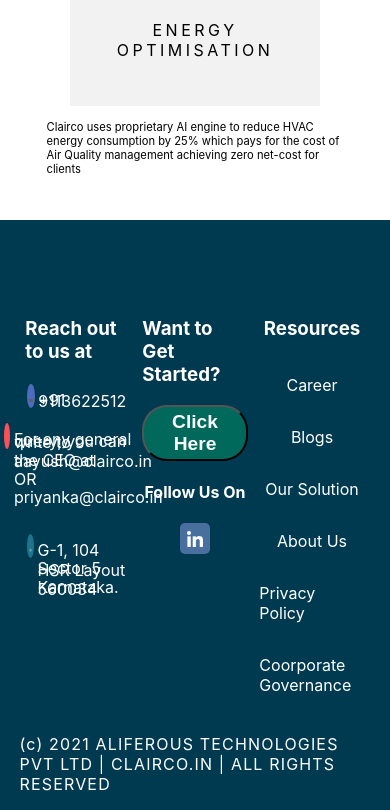
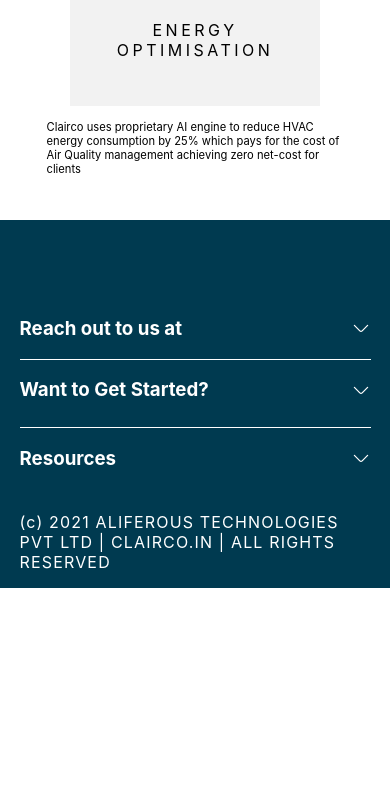
Before and after one commit to JulianToppo/clairReadjust, a React (Create React App) app: page / in a window 390 px wide. Shown: the part 2995-3805 px from the top of the page. After the commit the page ends 3583 px from the top, so only its background shows below. Built offline with nearby package versions, Linux system fonts and the light colour scheme; grey boxes are pictures that could not be loaded.

Commit message:
Dropdowns for mobile view

```diff
--- a/src/components/Footer/ContactUs.js
+++ b/src/components/Footer/ContactUs.js
@@ -1,16 +1,67 @@
-import React from "react";
+import React, { useState } from "react";
 import style from "./ContactUs.module.css";
 import { Link } from "react-router-dom";
+import { useIsMobile } from "../../utils/screenSizeContext";
 
 const ContactUs = () => {
+  const isMobile = useIsMobile();
   function handleClick() {
     window.scrollTo(0, 0);
   }
+
+  const [reactout, setreactout] = useState(false);
+  const onClickReachOut = (e) => {
+    e.preventDefault();
+    setreactout((reactout) => {
+      return !reactout;
+    });
+  };
+
+  const [getStarted, setgetStarted] = useState(false);
+  const onClickGetStarted = (e) => {
+    e.preventDefault();
+    setgetStarted((getStarted) => {
+      return !getStarted;
+    });
+  };
+
+  const [resources, setresources] = useState(false);
+  const onClickResources = (e) => {
+    e.preventDefault();
+    setresources((resources) => {
+      return !resources;
+    });
+  };
   return (
-    <div className={style.outerflex }>
+    <div className={style.outerflex}>
       <div className={style.contactinfo}>
         <div className={style.contact_sec1}>
+          <span className={style.dropdownfooter} onClick={onClickReachOut}>
             <h3>Reach out to us at</h3>
+            {isMobile ? (
+              <svg
+                width="20"
+                height="20"
+                viewBox="0 0 20 20"
+                fill="none"
+                xmlns="http://www.w3.org/2000/svg"
+              >
+                <path
+                  d="M3.4001 7.4248L8.83343 12.8581C9.4751 13.4998 10.5251 13.4998 11.1668 12.8581L16.6001 7.4248"
+                  stroke="white"
+                  stroke-width="1.25"
+                  stroke-miterlimit="10"
+                  stroke-linecap="round"
+                  stroke-linejoin="round"
+                />
+              </svg>
+            ) : (
+              <></>
+            )}
+          </span>
+
+          {isMobile ? (
+            reactout && (
               <ul className={style.info_sections}>
                 <li className={style.info}>
                   <div className={style.phonenum}>
@@ -27,7 +78,10 @@
 
                   <p>
                     For any general query, you can write to
-              <p>the CEO at ​aayush@clairco.in</p> OR <p>priyanka@clairco.in</p>
+                    <br />
+                    the CEO at ​aayush@clairco.in
+                    <br /> OR <br />
+                    priyanka@clairco.in
                   </p>
                 </li>
 
@@ -37,16 +91,96 @@
                   </div>
 
                   <p>
-              G-1, 104<p>Sector 5 HSR Layout</p>
-              <p>Karnataka. 560034</p>
+                    G-1, 104
+                    <br />
+                    Sector 5 HSR Layout
+                    <br />
+                    Karnataka. 560034
                   </p>
                 </li>
               </ul>
+            )
+          ) : (
+            <ul className={style.info_sections}>
+              <li className={style.info}>
+                <div className={style.phonenum}>
+                  <img src="./images/icons/phone.png"></img>
+                </div>
+
+                <p>+91 9113622512</p>
+              </li>
+
+              <li className={style.info}>
+                <div className={style.emailing}>
+                  <img src="./images/icons/email.png"></img>
+                </div>
+
+                <p>
+                  For any general query, you can write to
+                  <br />
+                  the CEO at ​aayush@clairco.in
+                  <br /> OR <br />
+                  priyanka@clairco.in
+                </p>
+              </li>
+
+              <li className={style.info}>
+                <div className={style.location}>
+                  <img src="./images/icons/location.png"></img>
+                </div>
+
+                <p>
+                  G-1, 104
+                  <br />
+                  Sector 5 HSR Layout
+                  <br />
+                  Karnataka. 560034
+                </p>
+              </li>
+            </ul>
+          )}
         </div>
 
         <div className={style.contact_sec2}>
+          <span className={style.dropdownfooter} onClick={onClickGetStarted}>
             <h3>Want to Get Started?</h3>
+            {isMobile ? (
+              <svg
+                width="20"
+                height="20"
+                viewBox="0 0 20 20"
+                fill="none"
+                xmlns="http://www.w3.org/2000/svg"
+              >
+                <path
+                  d="M3.4001 7.4248L8.83343 12.8581C9.4751 13.4998 10.5251 13.4998 11.1668 12.8581L16.6001 7.4248"
+                  stroke="white"
+                  stroke-width="1.25"
+                  stroke-miterlimit="10"
+                  stroke-linecap="round"
+                  stroke-linejoin="round"
+                />
+              </svg>
+            ) : (
+              <></>
+            )}
+          </span>
 
+          {isMobile ? (
+            getStarted && (
+              <>
+                {" "}
+                <button className={style.clickResources}>Click Here</button>
+                <h4>Follow Us On</h4>
+                <img
+                  className={style.linkedinlogo}
+                  src="/images/icons/linkedin.png"
+                  alt="linkedin logo"
+                ></img>
+              </>
+            )
+          ) : (
+            <>
               <button className={style.clickResources}>Click Here</button>
 
               <h4>Follow Us On</h4>
@@ -56,22 +190,72 @@
                 src="/images/icons/linkedin.png"
                 alt="linkedin logo"
               ></img>
+            </>
+          )}
         </div>
         <div className={style.contact_sec3}>
+          <span className={style.dropdownfooter} onClick={onClickResources}>
             <h3>Resources</h3>
+            {isMobile ? (
+              <svg
+                width="20"
+                height="20"
+                viewBox="0 0 20 20"
+                fill="none"
+                xmlns="http://www.w3.org/2000/svg"
+              >
+                <path
+                  d="M3.4001 7.4248L8.83343 12.8581C9.4751 13.4998 10.5251 13.4998 11.1668 12.8581L16.6001 7.4248"
+                  stroke="white"
+                  stroke-width="1.25"
+                  stroke-miterlimit="10"
+                  stroke-linecap="round"
+                  stroke-linejoin="round"
+                />
+              </svg>
+            ) : (
+              <></>
+            )}
+          </span>
 
+
+          {isMobile ? (
+            resources && (
               <div className={style.resourcelist}>
-          <p><Link className={style.link} to="/career" onClick={handleClick}>Career</Link></p>
+            <p>
+              <Link className={style.link} to="/career" onClick={handleClick}>
+                Career
+              </Link>
+            </p>
             <p>Blogs</p>
             <p>Our Solution</p>
             <p>About Us</p>
             <p>Privacy Policy</p>
             <p>Coorporate Governance</p>
           </div>
+            )
+          ) : (
+            <div className={style.resourcelist}>
+            <p>
+              <Link className={style.link} to="/career" onClick={handleClick}>
+                Career
+              </Link>
+            </p>
+            <p>Blogs</p>
+            <p>Our Solution</p>
+            <p>About Us</p>
+            <p>Privacy Policy</p>
+            <p>Coorporate Governance</p>
+          </div>
+          )}
+
         </div>
       </div>
       <div className={style.copyright}>
-      <p>(c) 2021 ALIFEROUS TECHNOLOGIES PVT LTD | CLAIRCO.IN | ALL RIGHTS RESERVED</p>
+        <p>
+          (c) 2021 ALIFEROUS TECHNOLOGIES PVT LTD | CLAIRCO.IN | ALL RIGHTS
+          RESERVED
+        </p>
       </div>
     </div>
   );
--- a/src/components/Footer/ContactUs.module.css
+++ b/src/components/Footer/ContactUs.module.css
@@ -39,14 +39,14 @@
 
 .info {
     display: flex;
-    align-items: flex-start;
+    align-items: center;
     gap: 3%;
     margin: 2%;
 
 }
 
 .info>p {
-    line-height: 0.1;
+    /* line-height: 0.1; */
 }
 
 .info_sections {
@@ -132,6 +132,9 @@
 }
 
 
+
+
+
 .outerflex{
     display: flex;
     flex-direction: column;
@@ -144,5 +147,37 @@
 
 
   @media (max-width:780px) {
+    .contactinfo{
+        flex-direction: column;
+    }
+    .contact_sec1{
+        justify-items: center;
 
+        width: 100%;
+        border-bottom: 1px solid white;
+    }
+
+    .contact_sec1>h3{
+        text-align: center;
+    }
+    .info_sections{
+        align-items: flex-start;
+    }
+
+    .contact_sec2{
+        width: 100%;
+        padding-bottom: 2%;
+        border-bottom: 1px solid white;
+    }
+
+    .contact_sec3{
+        width: 100%;
+    }
+    .dropdownfooter {
+        display: flex;
+        justify-content: space-between;
+        align-items: center;
+        width: 100%;
+        /* background-color: aqua; */
+    }
   }
--- a/src/components/Solutions/Solutions.module.css
+++ b/src/components/Solutions/Solutions.module.css
@@ -93,6 +93,7 @@
 
     .solutions{
         flex-direction: column;
+        justify-content: space-between;
     }
     .solutionsSections{
         width: 100%;
--- a/src/index.js
+++ b/src/index.js
@@ -4,13 +4,17 @@
 import App from "./App";
 import reportWebVitals from "./reportWebVitals";
 import { BrowserRouter } from "react-router-dom";
+import { MobileProvider } from "./utils/screenSizeContext";
 
 const root = ReactDOM.createRoot(document.getElementById("root"));
 root.render(
   <React.StrictMode>
     <BrowserRouter>
       {" "}
-      <App />
+      <MobileProvider>
+        <App />
+      </MobileProvider>
+
     </BrowserRouter>
   </React.StrictMode>
 );
--- /dev/null
+++ b/src/utils/screenSizeContext.js
@@ -0,0 +1,28 @@
+import React, { createContext, useContext, useState, useEffect } from 'react';
+
+const MobileContext = createContext();
+
+export const MobileProvider = ({ children, threshold = 768 }) => {
+  const [isMobile, setIsMobile] = useState(false);
+
+  useEffect(() => {
+    function checkIsMobile() {
+      setIsMobile(window.innerWidth < threshold);
+    }
+
+    window.addEventListener('resize', checkIsMobile);
+
+
+    checkIsMobile();
+
+    return () => window.removeEventListener('resize', checkIsMobile);
+  }, [threshold]);
+
+  return (
+    <MobileContext.Provider value={isMobile}>
+      {children}
+    </MobileContext.Provider>
+  );
+};
+
+export const useIsMobile = () => useContext(MobileContext);
```
Lines whose indentation alone changed are shown as unchanged.
